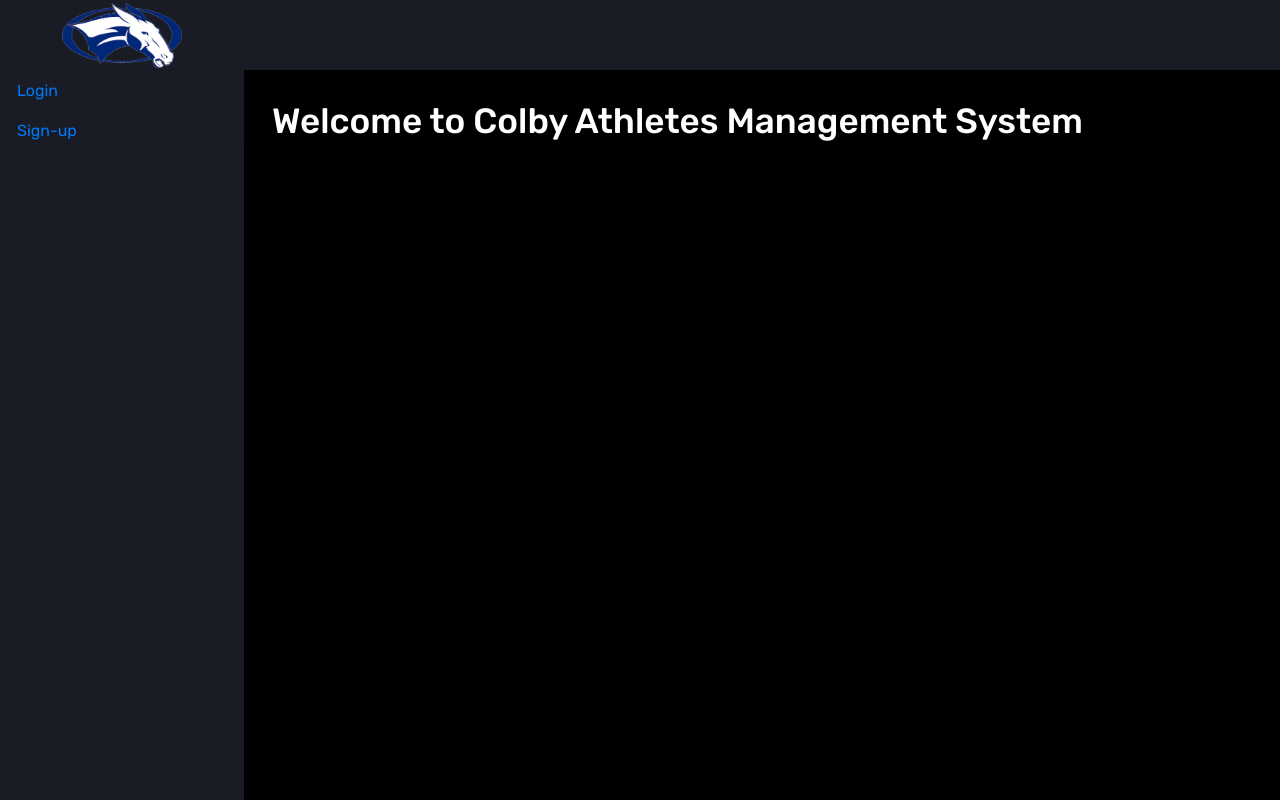
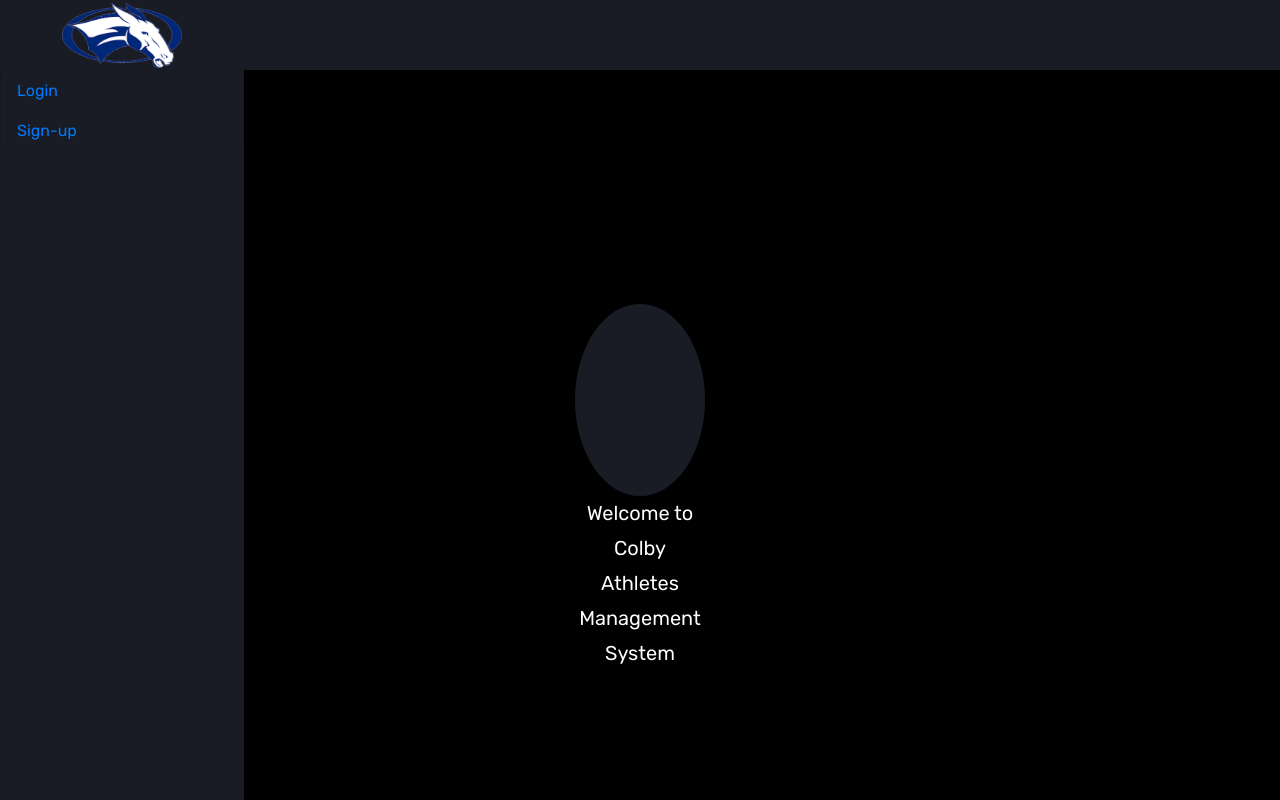
Before and after one commit to annayang26/CS321-Milestone4, a Flask app: page / in a window 1280 px wide. Run offline with Flask 3, Linux system fonts and the light colour scheme; parts of the project's set-up code (start-up, migrations or seed data) failed here and were passed over; some libraries are stand-ins or nearby versions.

Commit message:
change open page

```diff
--- a/website/templates/open_page.html
+++ b/website/templates/open_page.html
@@ -4,6 +4,6 @@
 
 {% block content %}
 
-<h1 class="center"> Welcome to Colby Athletes Management System </h1>
+<p class="center"> Welcome to Colby Athletes Management System </p>
 
 {% endblock %}
```
